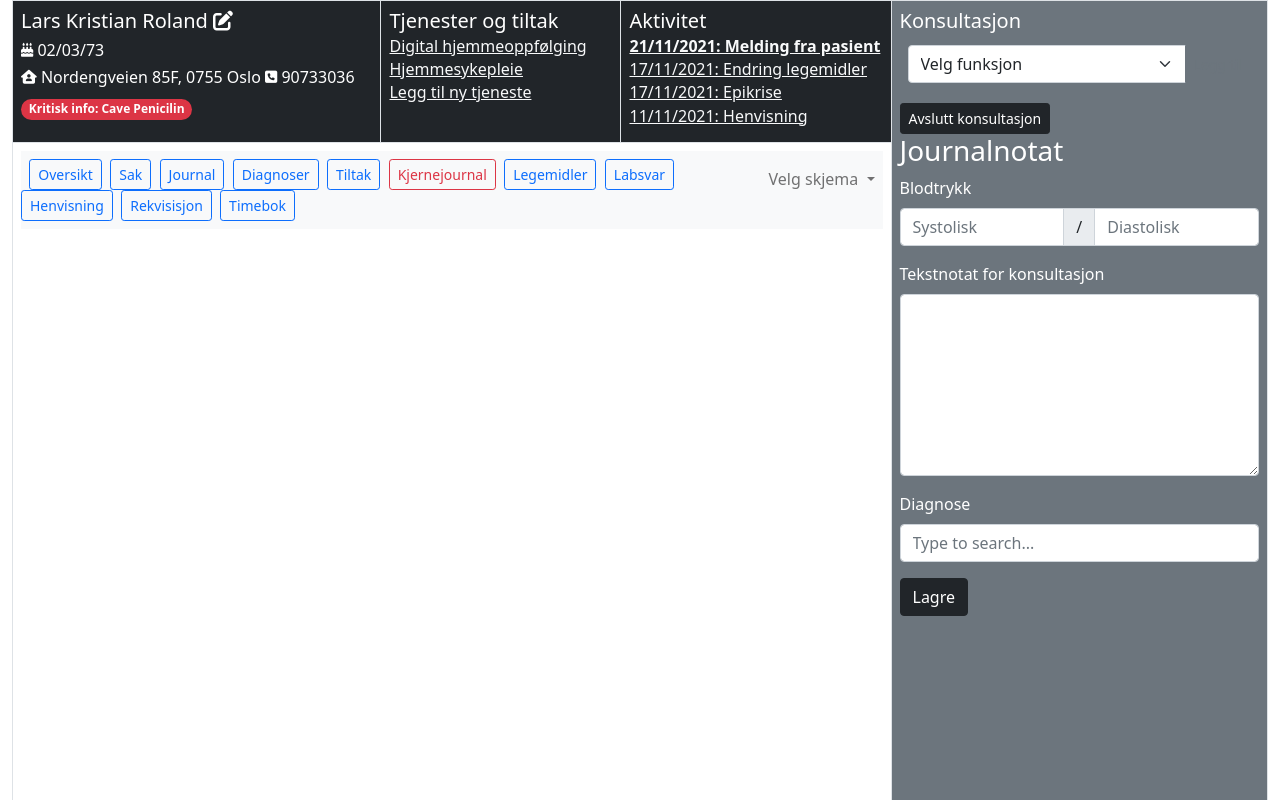
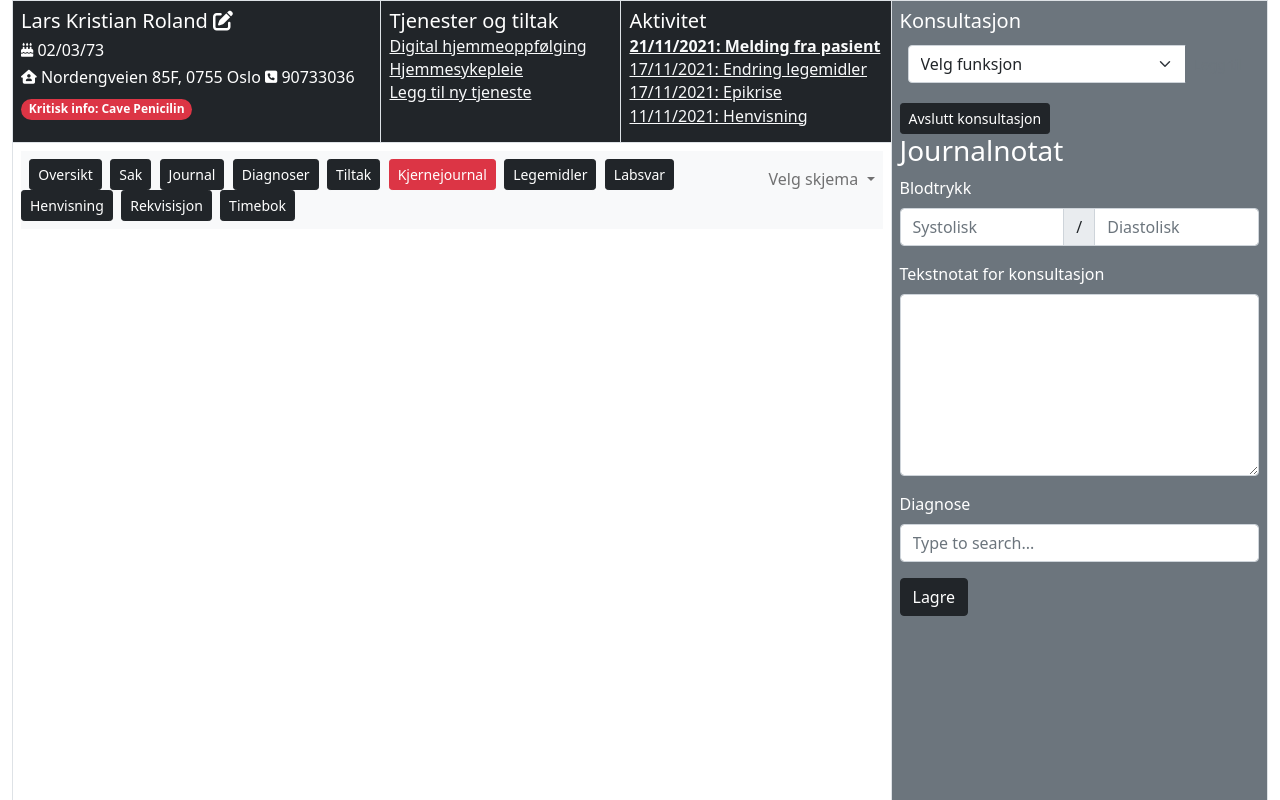
Before and after one commit to mobilars/web-ehr, an Angular app: page /launcher in a window 1280 px wide. Shown: the top 800 px of the page. Built offline with nearby package versions, Linux system fonts and the light colour scheme; no server answers.

Commit message:
More visual color stuff

```diff
--- a/src/app/launcher/launcher.component.html
+++ b/src/app/launcher/launcher.component.html
@@ -1,7 +1,7 @@
 <div class="container-fluid">
     <table style="width:100%" class="table table-bordered">
         <thead>
-          <tr class="bg-dark text-white align-top ">
+          <tr class="bg-dark text-white align-top">
             <td>
                 <h5 class="card-title">Lars Kristian Roland <i class="fas fa-edit"></i></h5>
                 <h6 class="card-text"><i class="fas fa-sm fa-birthday-cake"></i> 02/03/73</h6>
@@ -44,17 +44,17 @@
                                 </li>-->
                                 <li class="nav-item">
                                     &nbsp;
-                                    <button type="button" class="btn btn-outline-primary btn-sm" (click)="startFirstApp()">Oversikt</button>&nbsp;
-                                    <button type="button" class="btn btn-outline-primary btn-sm">Sak</button>&nbsp;
-                                    <button type="button" class="btn btn-outline-primary btn-sm" (click)="startThirdApp()">Journal</button>&nbsp;
-                                    <button type="button" class="btn btn-outline-primary btn-sm">Diagnoser</button>&nbsp;
-                                    <button type="button" class="btn btn-outline-primary btn-sm">Tiltak</button>&nbsp;
-                                    <button type="button" class="btn btn-outline-danger btn-sm">Kjernejournal</button>&nbsp;
-                                    <button type="button" class="btn btn-outline-primary btn-sm">Legemidler</button>&nbsp;
-                                    <button type="button" class="btn btn-outline-primary btn-sm" (click)="startSecondApp()">Labsvar</button>&nbsp;
-                                    <button type="button" class="btn btn-outline-primary btn-sm" (click)="startFourthApp()">Henvisning</button>&nbsp;
-                                    <button type="button" class="btn btn-outline-primary btn-sm">Rekvisisjon</button>&nbsp;
-                                    <button type="button" class="btn btn-outline-primary btn-sm">Timebok</button>&nbsp;
+                                    <button type="button" class="btn btn-dark btn-sm" (click)="startFirstApp()">Oversikt</button>&nbsp;
+                                    <button type="button" class="btn btn-dark btn-sm">Sak</button>&nbsp;
+                                    <button type="button" class="btn btn-dark btn-sm" (click)="startThirdApp()">Journal</button>&nbsp;
+                                    <button type="button" class="btn btn-dark btn-sm">Diagnoser</button>&nbsp;
+                                    <button type="button" class="btn btn-dark btn-sm">Tiltak</button>&nbsp;
+                                    <button type="button" class="btn btn-danger btn-sm">Kjernejournal</button>&nbsp;
+                                    <button type="button" class="btn btn-dark btn-sm">Legemidler</button>&nbsp;
+                                    <button type="button" class="btn btn-dark btn-sm" (click)="startSecondApp()">Labsvar</button>&nbsp;
+                                    <button type="button" class="btn btn-dark btn-sm" (click)="startFourthApp()">Henvisning</button>&nbsp;
+                                    <button type="button" class="btn btn-dark btn-sm">Rekvisisjon</button>&nbsp;
+                                    <button type="button" class="btn btn-dark btn-sm">Timebok</button>&nbsp;
                                 </li>
                                 <li class="nav-item dropdown">
                                     <a class="nav-link dropdown-toggle" href="#" id="navbarDropdownMenuLink" role="button" data-bs-toggle="dropdown" aria-expanded="false">
```
